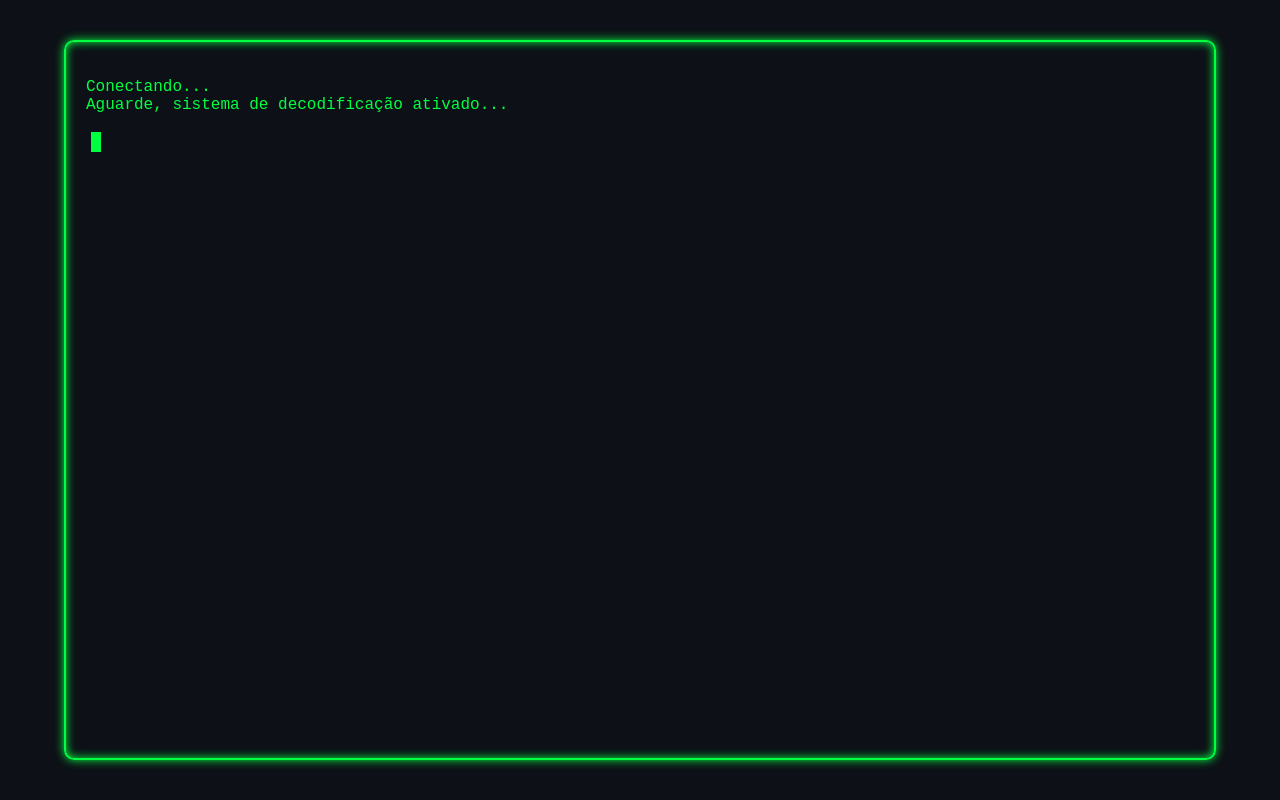
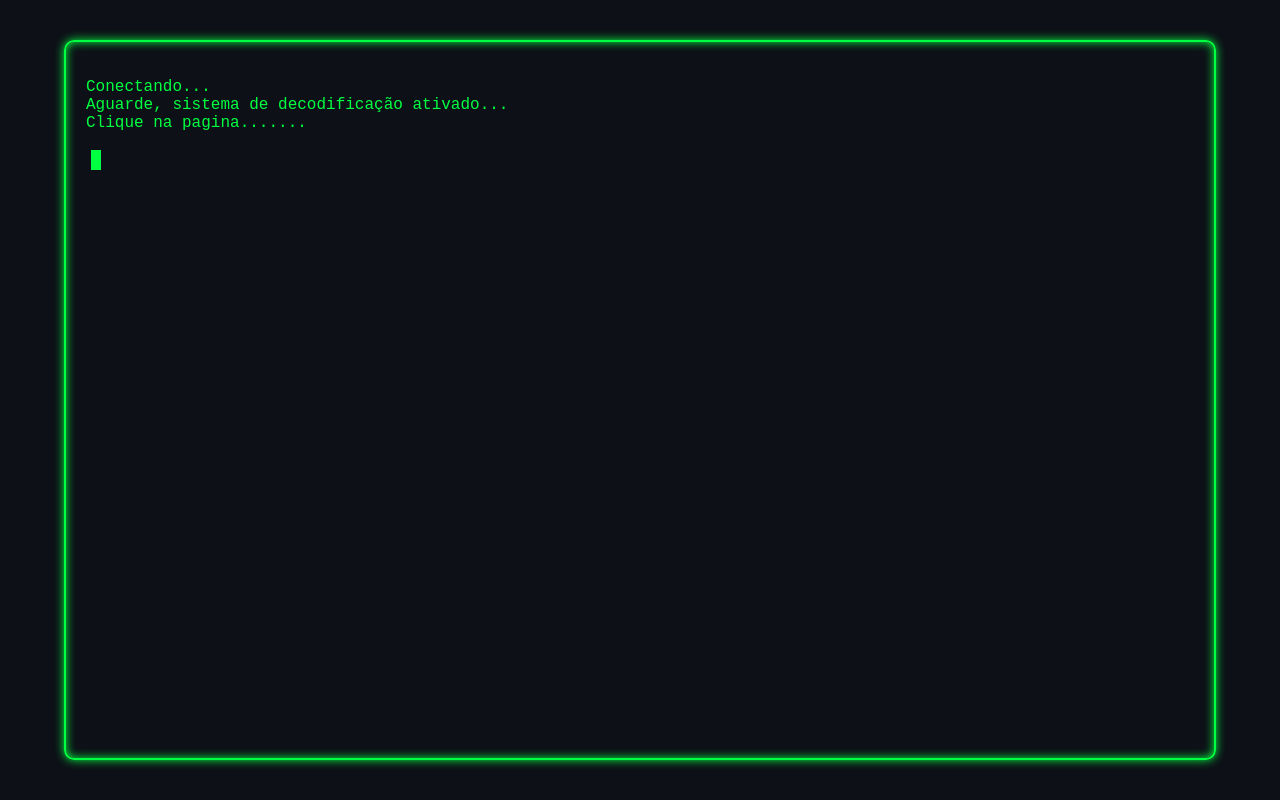
Before and after one commit to Viictor-Guerrero/meu_amor_marisa, a plain HTML site: page index.html in a window 1280 px wide. Drawn offline with Linux system fonts and the light colour scheme.

Commit message:
Update index.html

```diff
--- a/index.html
+++ b/index.html
@@ -11,7 +11,8 @@
     <div class="terminal-screen" id="terminalScreen">
         <p class="initial-text">
             Conectando...<br>
-            Aguarde, sistema de decodificação ativado...
+            Aguarde, sistema de decodificação ativado...<br>
+            Clique na pagina.......
         </p>
         <p id="codeArea" class="code-area"></p>
         <span class="cursor" id="cursor"></span>
```
